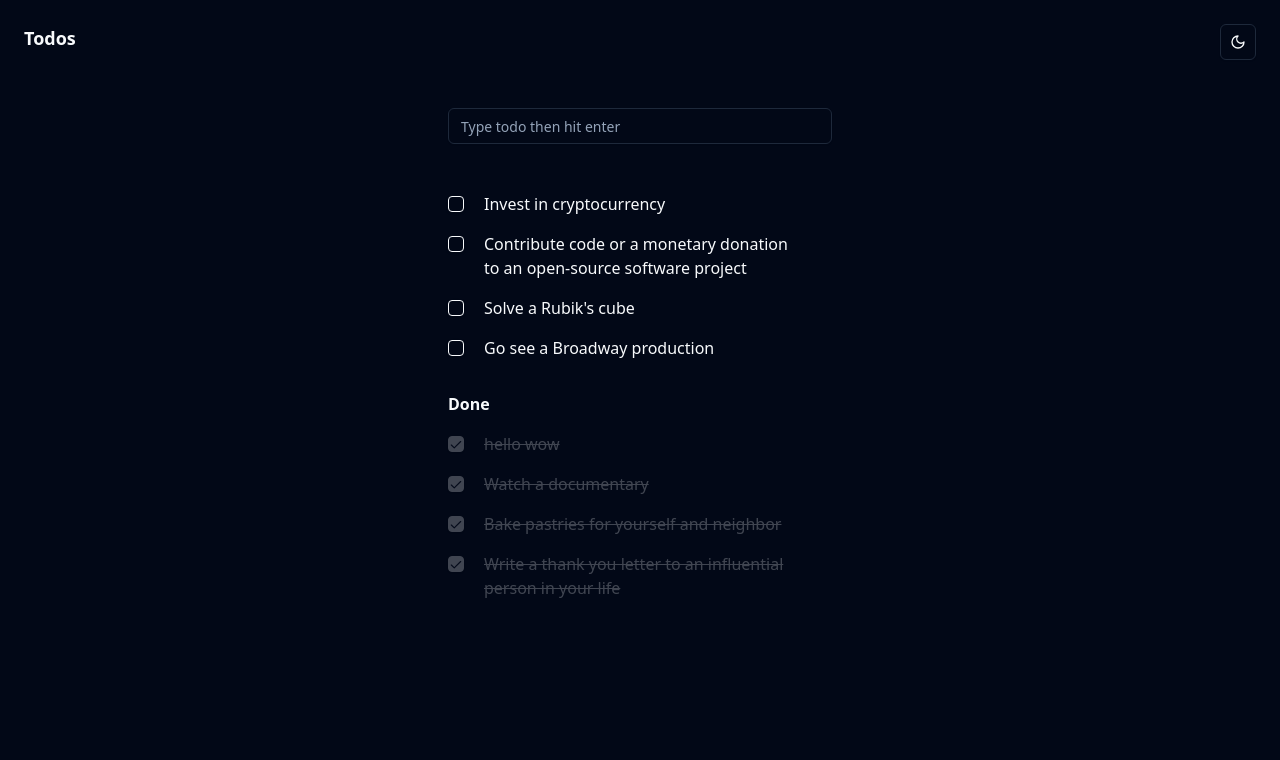
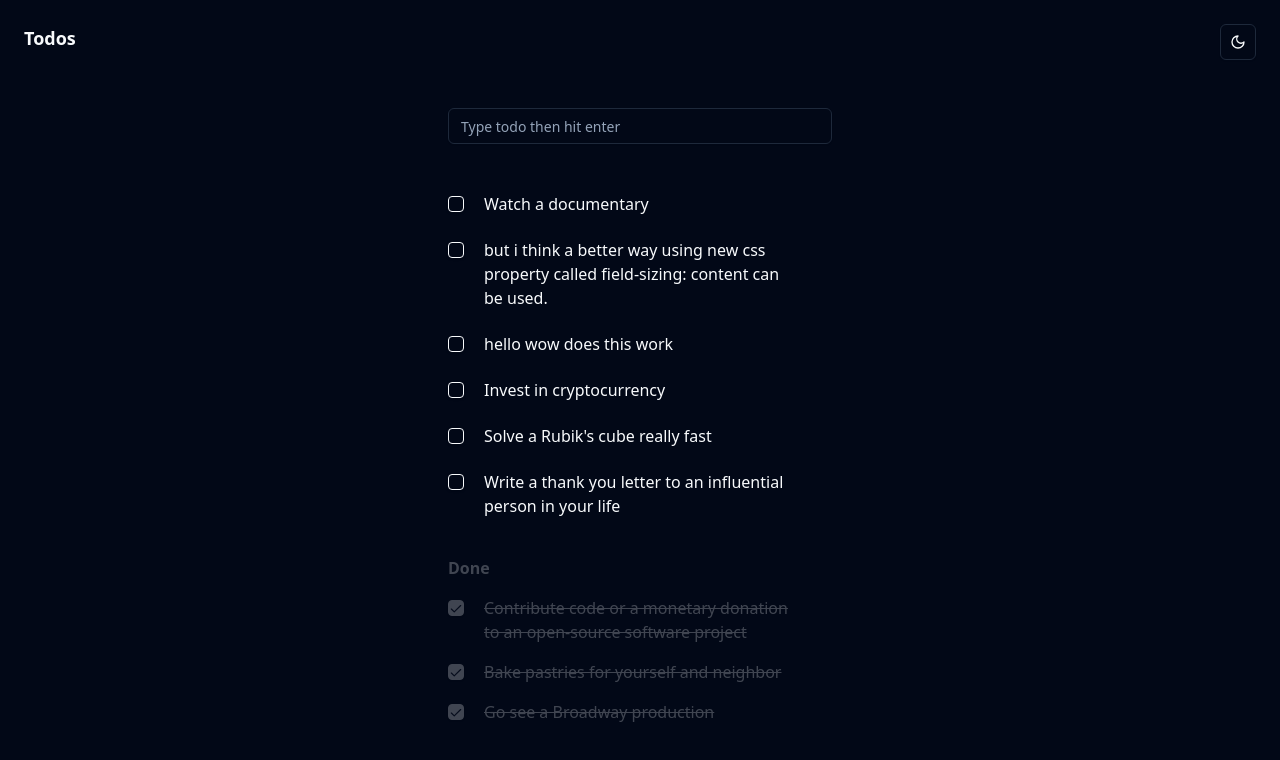
Before and after one commit to surajr1711/Todos-app, a React (Vite) app: page / in a window 1280 px wide. Shown: the top 760 px of the page. Built offline with nearby package versions, Linux system fonts and the light colour scheme; data requests are answered from the project's data file.

Commit message:
Edit Todo without showing any fields

```diff
--- a/src/db/data.json
+++ b/src/db/data.json
@@ -1,60 +1,69 @@
 {
   "todos": [
     {
-      "id": "4",
-      "todo": "Watch a documentary",
-      "completed": true,
-      "userId": "84",
-      "createdDate": 1734652800000
-    },
-    {
       "id": "5",
       "todo": "Invest in cryptocurrency",
-      "completed": false,
+      "done": false,
       "userId": "163",
       "createdDate": 1734652800000
     },
     {
       "id": "6",
       "todo": "Contribute code or a monetary donation to an open-source software project",
-      "completed": false,
+      "done": true,
       "userId": "69",
       "createdDate": 1734652800000
     },
     {
       "id": "7",
-      "todo": "Solve a Rubik's cube",
-      "completed": false,
+      "todo": "Solve a Rubik's cube really fast",
+      "done": false,
       "userId": "76",
-      "createdDate": 1734652800000
+      "createdDate": 1734652800000,
+      "completed": false
     },
     {
       "id": "8",
       "todo": "Bake pastries for yourself and neighbor",
-      "completed": true,
+      "done": true,
       "userId": "198",
       "createdDate": 1734652800000
     },
     {
       "id": "9",
       "todo": "Go see a Broadway production",
-      "completed": false,
+      "done": true,
       "userId": "7",
       "createdDate": 1734652800000
     },
     {
       "id": "10",
       "todo": "Write a thank you letter to an influential person in your life",
-      "completed": true,
+      "done": false,
       "userId": "9",
       "createdDate": 1734652800000
     },
     {
       "id": "445a0dcc-e79f-4455-b330-f33ffddf90b4",
-      "todo": "hello wow",
-      "completed": true,
+      "todo": "hello wow does this work",
+      "done": false,
       "userId": "20",
-      "createdDate": 1737282074432
+      "createdDate": 1737282074432,
+      "completed": false
+    },
+    {
+      "id": "02c1f00b-6cfa-4ff3-95b7-60def5a0a580",
+      "todo": "but i think a better way using new css property called field-sizing: content can be used.",
+      "done": false,
+      "userId": "20",
+      "createdDate": 1737298143005
+    },
+    {
+      "id": "c425b965-fdf1-4b11-a1cc-47d4ce6e1c58",
+      "todo": "Watch a documentary",
+      "done": false,
+      "userId": "20",
+      "createdDate": 1737303353060
     }
   ]
 }
--- a/src/features/todos/AddTodo.tsx
+++ b/src/features/todos/AddTodo.tsx
@@ -17,7 +17,7 @@ const AddTodo = () => {
 			const newTodo = {
 				id: crypto.randomUUID(),
 				todo: input.trim(),
-				completed: false,
+				done: false,
 				// TODO: change this based on loggedin user. right now its manually set to an arbitrary userId 20.
 				userId: "20",
 				createdDate: Date.now(),
--- a/src/features/todos/TodoItem.tsx
+++ b/src/features/todos/TodoItem.tsx
@@ -2,18 +2,112 @@ import type { Todo } from "@/features/todos/api/apiSlice";
 import { Button } from "../../components/ui/button";
 import { LucideX } from "lucide-react";
 import { Checkbox } from "../../components/ui/checkbox";
-import { useDeleteTodoMutation, useToggleTodoMutation } from "./api/apiSlice";
-import { useState } from "react";
+import { useDeleteTodoMutation, useEditTodoMutation, useToggleTodoMutation } from "./api/apiSlice";
+import { ChangeEvent, FormEvent, KeyboardEventHandler, useEffect, useRef, useState } from "react";
 
-export const TodoItem = ({ todo }: { todo: Todo }) => {
-	const [isChecked, setIsChecked] = useState(todo.completed);
+const TodoItem = ({ todo }: { todo: Todo }) => {
+	const [isChecked, setIsChecked] = useState(todo.done);
+	const [deleteTodo] = useDeleteTodoMutation();
+	const [toggleTodo] = useToggleTodoMutation();
+	const [editTodo] = useEditTodoMutation();
+	const [text, setText] = useState(todo.todo);
+	const textRef = useRef<HTMLTextAreaElement | null>(null);
+	const formRef = useRef<HTMLFormElement | null>(null);
+
+	const handleClick = async () => {
+		const toggledTodo = {
+			...todo,
+			done: !isChecked,
+		};
+		await toggleTodo(toggledTodo);
+		setIsChecked(!isChecked);
+	};
+
+	// TODO: too many click event handlers. Remove click events from <li>. Put on <ul> then trace click event target parent key.
+	const handleDelete = async () => {
+		await deleteTodo(todo.id);
+		console.log("deleted");
+	};
+
+	const setTextAreaHeight = () => {
+		const textarea = textRef.current!;
+		textarea.style.height = "auto"; // reset height
+		textarea.style.height = `${textarea.scrollHeight}px`; // to calculate scrollheight
+	};
+
+	// set textarea correct height on first load
+	useEffect(() => {
+		setTextAreaHeight();
+	}, []);
+
+	// TODO: replace event with ref
+	const handleInput = (e: ChangeEvent<HTMLTextAreaElement>) => {
+		const textarea = e.target;
+		// adjust textarea height as you input
+		setTextAreaHeight();
+		setText(textarea.value);
+	};
+
+	const submitEditedTodo = async () => {
+		if (text.trim()) {
+			const editedTodo = {
+				...todo,
+				todo: text.trim(),
+			};
+			await editTodo(editedTodo);
+		}
+		textRef.current!.blur();
+	};
+
+	const handleKeyDown: KeyboardEventHandler = (e) => {
+		if (e.key === "Enter") {
+			e.preventDefault();
+			submitEditedTodo();
+		}
+	};
+
+	const handleSubmit = async (e: FormEvent<HTMLFormElement>) => {
+		e.preventDefault();
+		submitEditedTodo();
+	};
+
+	return (
+		<li className="group flex justify-between gap-5 align-items-center">
+			<Checkbox checked={isChecked} onClick={handleClick} className="flex-none mt-1" />
+
+			<form ref={formRef} onSubmit={handleSubmit} className="flex-grow">
+				<textarea
+					ref={textRef}
+					className="h-auto w-full bg-transparent resize-none overflow-hidden focus:outline-none"
+					rows={1}
+					onInput={handleInput}
+					onKeyDown={handleKeyDown}
+					value={text}
+				/>
+			</form>
+
+			<Button
+				variant="ghost"
+				size="icon-2s"
+				onClick={() => handleDelete()}
+				className="invisible basis-8 flex-none group-hover:visible"
+			>
+				<LucideX className="text-gray-500" />
+			</Button>
+		</li>
+	);
+};
+export default TodoItem;
+
+export const DoneItem = ({ todo }: { todo: Todo }) => {
+	const [isChecked, setIsChecked] = useState(todo.done);
 	const [deleteTodo] = useDeleteTodoMutation();
 	const [toggleTodo] = useToggleTodoMutation();
 
 	const handleClick = async () => {
 		const toggledTodo = {
 			...todo,
-			completed: !isChecked,
+			done: !isChecked,
 		};
 		await toggleTodo(toggledTodo);
 		setIsChecked(!isChecked);
@@ -26,12 +120,10 @@ export const TodoItem = ({ todo }: { todo: Todo }) => {
 	};
 
 	return (
-		<li
-			className={`${todo.completed && "opacity-25 line-through"} group flex justify-between gap-5 align-items-center`}
-		>
+		<li className="opacity-25 group flex justify-between gap-5 align-items-center">
 			<Checkbox checked={isChecked} onClick={handleClick} className="flex-none mt-1" />
 
-			<span className="flex-grow">{todo.todo}</span>
+			<span className="flex-grow line-through">{todo.todo}</span>
 
 			<Button
 				variant="ghost"
@@ -44,5 +136,3 @@ export const TodoItem = ({ todo }: { todo: Todo }) => {
 		</li>
 	);
 };
-
-export default TodoItem;
--- a/src/features/todos/Todos.tsx
+++ b/src/features/todos/Todos.tsx
@@ -9,7 +9,7 @@ import {
 	//   useDeleteTodoMutation
 } from "./api/apiSlice";
 import AddTodo from "./AddTodo";
-import TodoItem from "./TodoItem";
+import TodoItem, { DoneItem } from "./TodoItem";
 
 const Todos = () => {
 	const { data: todos, isLoading, isSuccess, isError, error } = useGetTodosQuery();
@@ -18,8 +18,6 @@ const Todos = () => {
 	// const [deleteTodo] = useDeleteTodoMutation()
 
 	// const todos = useAppSelector(selectTodos);
-	// const incompleteTodos = todos.filter((todo) => !todo.completed);
-	// const completeTodos = todos.filter((todo) => todo.completed);
 
 	let content;
 	if (isLoading) {
@@ -32,7 +30,7 @@ const Todos = () => {
 					<h1 className="text-lg font-semibold sr-only">To do</h1>
 					<ul className="flex flex-col gap-4">
 						{todos
-							.filter((todo) => !todo.completed)
+							.filter((todo) => !todo.done)
 							.map((todo) => (
 								<TodoItem key={todo.id} todo={todo} />
 							))}
@@ -40,12 +38,12 @@ const Todos = () => {
 				</div>
 
 				<div>
-					<h2 className="font-semibold mb-4">Done</h2>
+					<h2 className="font-semibold mb-4 opacity-25">Done</h2>
 					<ul className="flex flex-col gap-4">
 						{todos
-							.filter((todo) => todo.completed)
+							.filter((todo) => todo.done)
 							.map((todo) => (
-								<TodoItem key={todo.id} todo={todo} />
+								<DoneItem key={todo.id} todo={todo} />
 							))}
 					</ul>
 				</div>
--- a/src/features/todos/api/apiSlice.ts
+++ b/src/features/todos/api/apiSlice.ts
@@ -3,8 +3,7 @@ import { createApi, fetchBaseQuery } from "@reduxjs/toolkit/query/react";
 export type Todo = {
 	id: string;
 	todo: string;
-	// pinned: boolean;
-	completed: boolean;
+	done: boolean;
 	userId: string;
 	createdDate: number;
 };
@@ -42,11 +41,18 @@ export const todosApiSlice = createApi({
 			}),
 			invalidatesTags: ["Todos"],
 		}),
+		editTodo: builder.mutation<Todo, Todo>({
+			query: (editedTodo) => ({
+				url: `/todos/${editedTodo.id}`,
+				method: "PATCH",
+				body: editedTodo,
+			}),
+			invalidatesTags: ["Todos"],
+		}),
 		/* 		getTodo: builder.query<Todo, string>({
 			query: (id) => `/todos/${id}`,
 		}),
 
-				// editTodo
 				// search todo
 				// reorderTodo
 				// pinLists not todos
@@ -63,6 +69,7 @@ export const {
 	useGetTodosQuery,
 	useAddTodoMutation,
 	useDeleteTodoMutation,
+	useEditTodoMutation,
 	// useGetTodoQuery,
 	useToggleTodoMutation,
 } = todosApiSlice;
```
